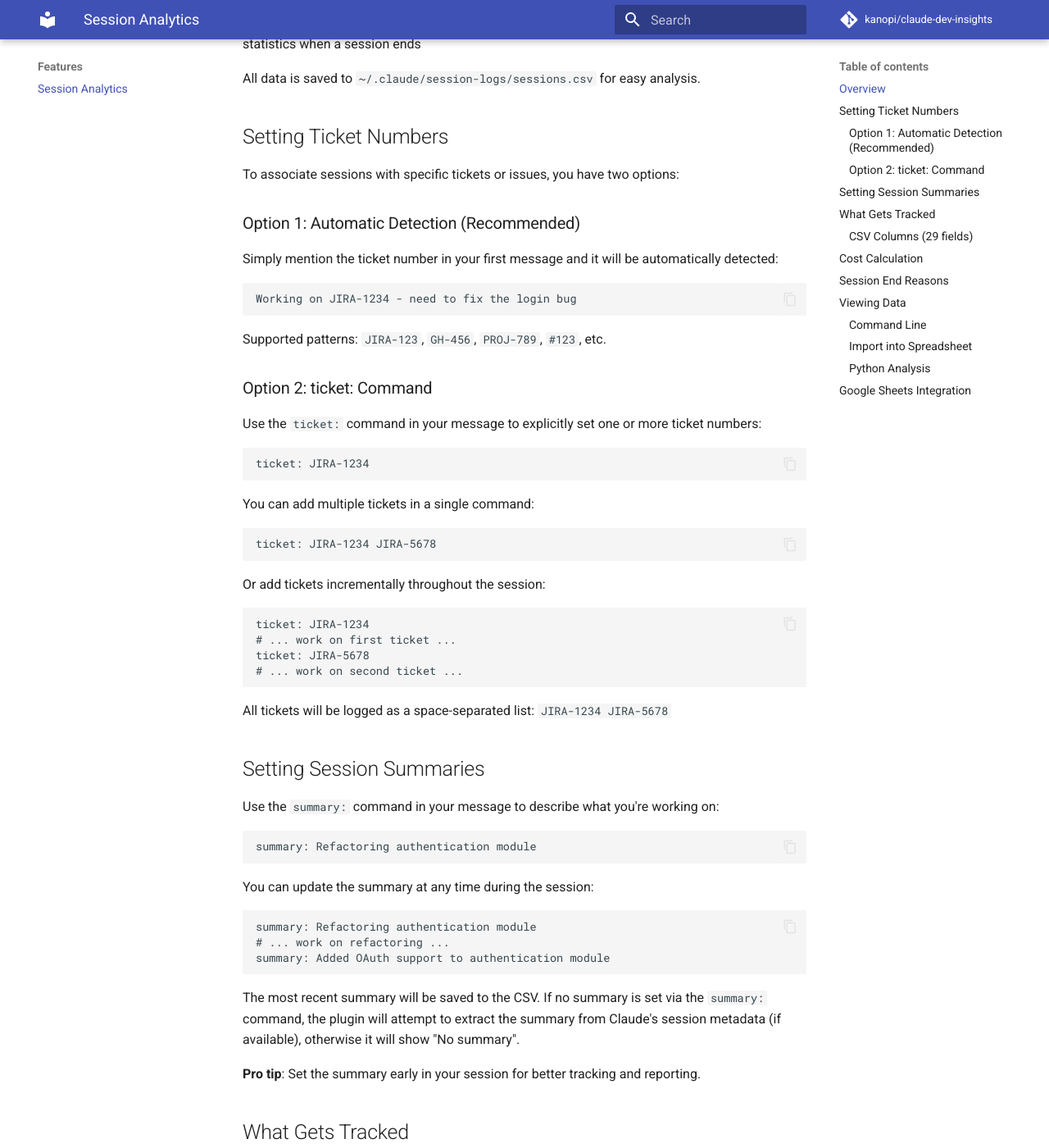
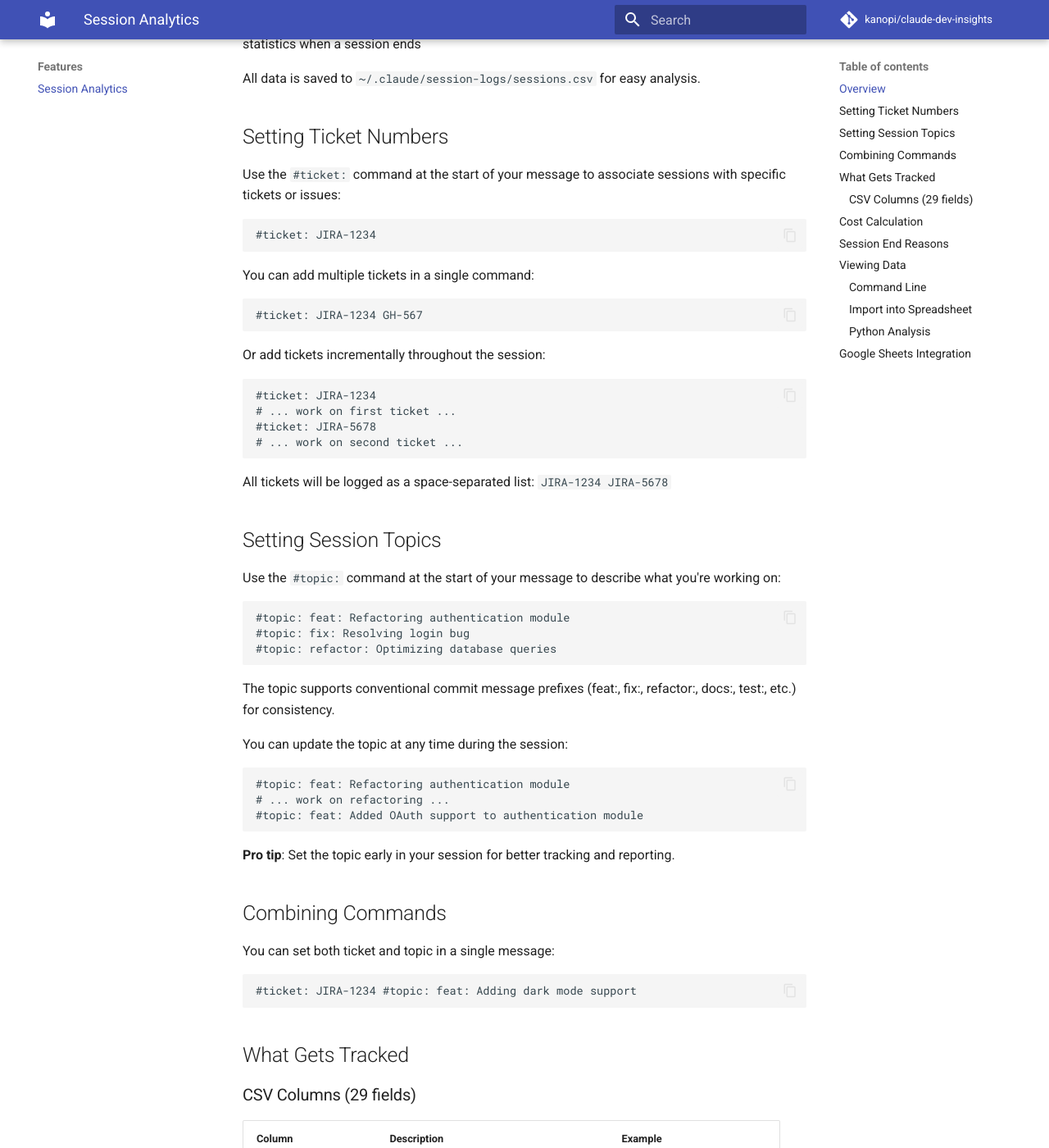
Before and after one commit to kanopi/claude-dev-insights, an MkDocs documentation site: the page built from docs/features/session-analytics.md, in a window 1280 px wide and 1400 px high, scrolled down 354 px. Shown: the whole window at 82% size. Built offline with MkDocs 1.6.1 and Material for MkDocs 9.7.7, drawn with Linux system fonts in a browser that asks for light colours; comment, search, counter and statistics services are not loaded.

Commit message:
refactor(hooks): make UserPromptSubmit deterministic with structured commands
Replace conversational ticket/summary detection with strict #ticket: and #topic:
commands for more predictable behavior and cleaner data.

Changes:
- Replace `ticket:` and `summary:` with `#ticket:` and `#topic:` commands
- Remove automatic ticket detection from message content
- Remove conversational/friendly output messages
- Add minimal structured output: [Ticket: X | Topic: Y]
- Simplify hook from 229 to 99 lines (-130 lines)
- Update all documentation (README, CLAUDE.md, docs/)
- Update 4 tests to match new deterministic format
- All 60 tests passing

New usage:
  #ticket: JIRA-1234
  #topic: feat: Adding user authentication
  #ticket: JIRA-1234 #topic: fix: Resolving bug

Benefits:
- Deterministic command parsing
- Predictable output format
- Less error-prone data collection
- Silent operation when no commands present

🤖 Generated with Claude Code

Co-Authored-By: Claude Sonnet 4.5 <noreply@anthropic.com>

````diff
--- a/docs/features/session-analytics.md
+++ b/docs/features/session-analytics.md
@@ -12,62 +12,58 @@ All data is saved to `~/.claude/session-logs/sessions.csv` for easy analysis.
 
 ## Setting Ticket Numbers
 
-To associate sessions with specific tickets or issues, you have two options:
-
-### Option 1: Automatic Detection (Recommended)
-
-Simply mention the ticket number in your first message and it will be automatically detected:
+Use the `#ticket:` command at the start of your message to associate sessions with specific tickets or issues:
 
 ```
-Working on JIRA-1234 - need to fix the login bug
-```
-
-Supported patterns: `JIRA-123`, `GH-456`, `PROJ-789`, `#123`, etc.
-
-### Option 2: ticket: Command
-
-Use the `ticket:` command in your message to explicitly set one or more ticket numbers:
-
-```
-ticket: JIRA-1234
+#ticket: JIRA-1234
 ```
 
 You can add multiple tickets in a single command:
 
 ```
-ticket: JIRA-1234 JIRA-5678
+#ticket: JIRA-1234 GH-567
 ```
 
 Or add tickets incrementally throughout the session:
 
 ```
-ticket: JIRA-1234
+#ticket: JIRA-1234
 # ... work on first ticket ...
-ticket: JIRA-5678
+#ticket: JIRA-5678
 # ... work on second ticket ...
 ```
 
 All tickets will be logged as a space-separated list: `JIRA-1234 JIRA-5678`
 
-## Setting Session Summaries
+## Setting Session Topics
 
-Use the `summary:` command in your message to describe what you're working on:
+Use the `#topic:` command at the start of your message to describe what you're working on:
 
 ```
-summary: Refactoring authentication module
+#topic: feat: Refactoring authentication module
+#topic: fix: Resolving login bug
+#topic: refactor: Optimizing database queries
 ```
 
-You can update the summary at any time during the session:
+The topic supports conventional commit message prefixes (feat:, fix:, refactor:, docs:, test:, etc.) for consistency.
+
+You can update the topic at any time during the session:
 
 ```
-summary: Refactoring authentication module
+#topic: feat: Refactoring authentication module
 # ... work on refactoring ...
-summary: Added OAuth support to authentication module
+#topic: feat: Added OAuth support to authentication module
 ```
 
-The most recent summary will be saved to the CSV. If no summary is set via the `summary:` command, the plugin will attempt to extract the summary from Claude's session metadata (if available), otherwise it will show "No summary".
+**Pro tip**: Set the topic early in your session for better tracking and reporting.
 
-**Pro tip**: Set the summary early in your session for better tracking and reporting.
+## Combining Commands
+
+You can set both ticket and topic in a single message:
+
+```
+#ticket: JIRA-1234 #topic: feat: Adding dark mode support
+```
 
 ## What Gets Tracked
 
--- a/docs/quick-start.md
+++ b/docs/quick-start.md
@@ -24,7 +24,7 @@ This is the **SessionStart hook** profiling your development environment.
 Use Claude Code normally. The plugin runs silently in the background:
 
 - **SessionStart** logs your environment at session start
-- **UserPromptSubmit** extracts ticket numbers and session summaries from your messages
+- **UserPromptSubmit** extracts ticket numbers and session topics from structured commands (#ticket:, #topic:)
 - **SessionEnd** logs comprehensive analytics when you exit
 
 ---
````
Also changed, not shown: CLAUDE.md (+11 -12 lines), README.md (+19 -24 lines), 3 other files.
